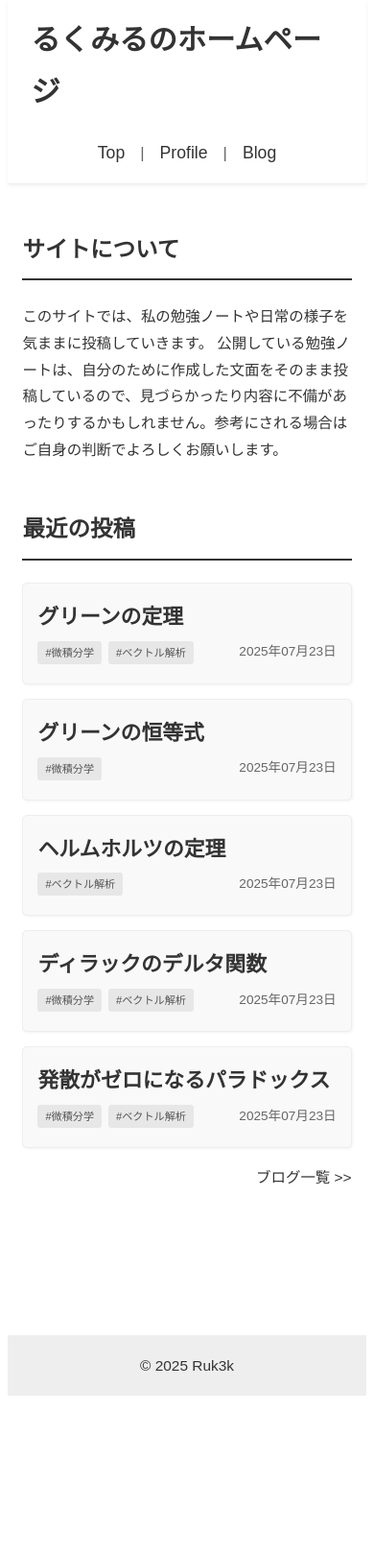
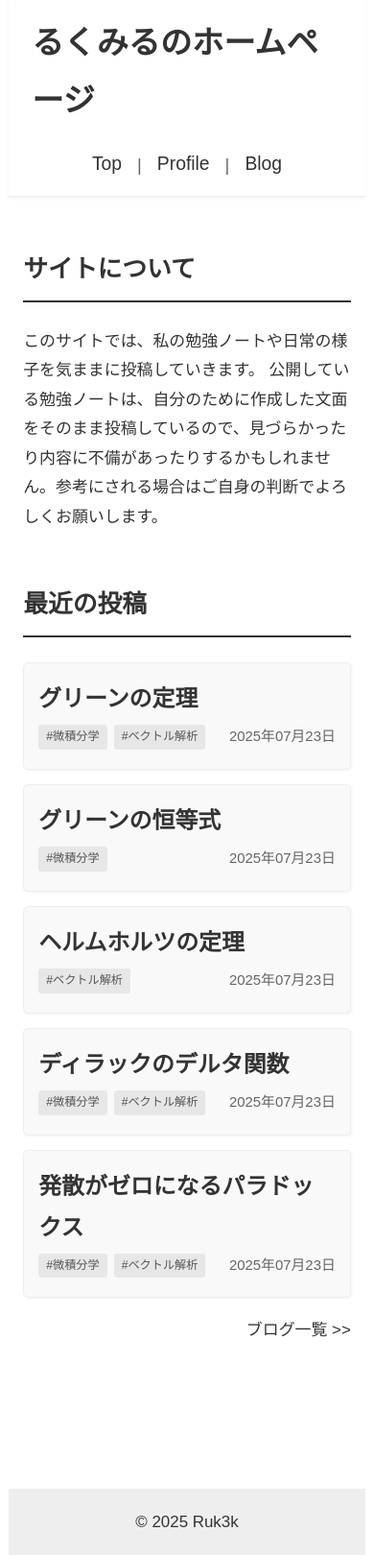
Before and after one commit to Ruk3k/my-homepage, a Jekyll site: the page built from index.html, in a window 390 px wide. Shown: the whole page at 96% size. Built offline with Jekyll 4.4.1, drawn with Linux system fonts in a browser that asks for light colours; nearby versions of some CDN libraries; some web fonts are replaced; a script that is not in the unit is left out; before the commit the page ends 1454 px from its top, so only the background shows below that.

Commit message:
スマホ向け表示の最適化はいつまでかかるんや

```diff
--- a/_sass/_base.scss
+++ b/_sass/_base.scss
@@ -109,7 +109,7 @@ table {
 
   body {
     padding: 0em 0.5em;
-    font-size: 1.05em;
+    font-size: 1.15em;
   }
 
   .content-wrapper {
```
